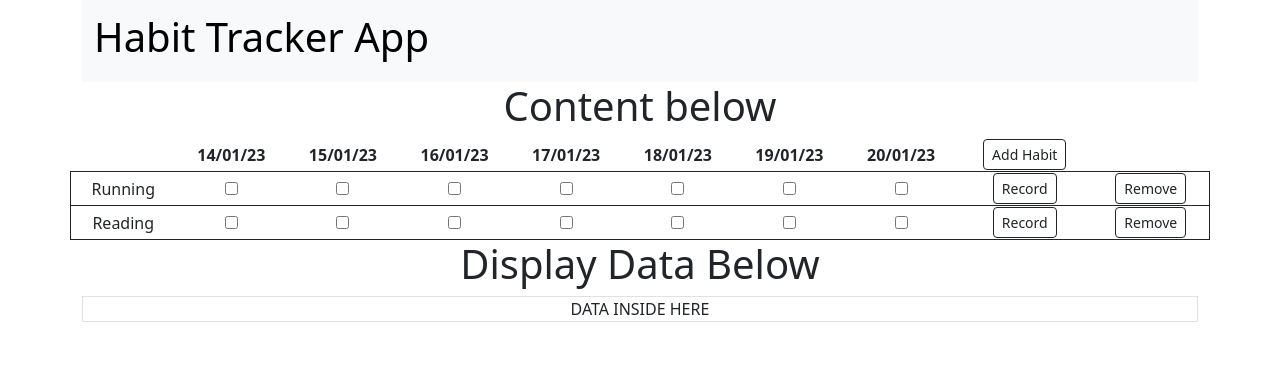
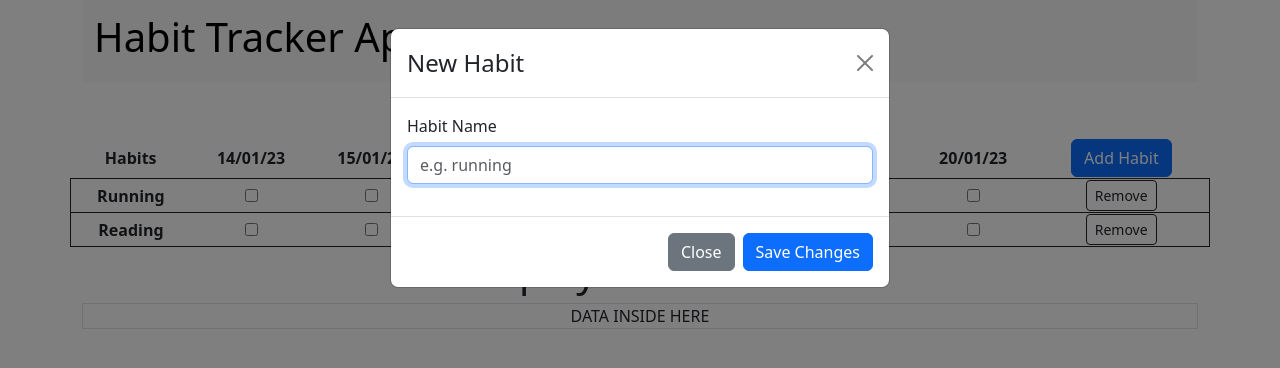
Before and after one commit to dedhack/habit-tracker, a React (Vite) app in the folder habit-tracker-app/: page / in a window 1280 px wide. Both pictures are taken after a click on the button "Add Habit". Shown: the top 368 px of the page. Built offline with nearby package versions, Linux system fonts and the light colour scheme.

Commit message:
added a new habit modal

```diff
--- a/habit-tracker-app/src/components/Checkbox.jsx
+++ b/habit-tracker-app/src/components/Checkbox.jsx
@@ -1,19 +1,24 @@
-import React, { useState } from "react";
+import React, { useEffect, useState } from "react";
 
 const Checkbox = (props) => {
   const [isChecked, setIsChecked] = useState(false);
 
   const handleOnChange = (e) => {
     setIsChecked(!isChecked);
-    console.log(e.target.name);
+    console.log(e.target);
+    console.log("target: " + e.target.checked);
   };
+
+  useEffect(() => {
+    console.log("isChecked: " + isChecked);
+  }, [isChecked]);
 
   return (
     <>
       <input
         type="checkbox"
         name={props.name}
-        id={props.name}
+        id={props.index}
         value="checked"
         onChange={(e) => {
           handleOnChange(e);
--- a/habit-tracker-app/src/components/HabitCard.jsx
+++ b/habit-tracker-app/src/components/HabitCard.jsx
@@ -1,26 +1,21 @@
-import React, { useState } from "react";
+import React, { useState, useContext } from "react";
 import { useEffect } from "react";
 import Button from "./Button";
 import Checkbox from "./Checkbox";
 import { subDays, format, eachDayOfInterval } from "date-fns";
+import { HabitCtx } from "../context/AppCtx";
 
-const HabitCard = ({ name, dates }) => {
+const HabitCard = ({ name, dates, weekDates, key }) => {
+  // dates -> array dates
+  const habitCtx = useContext(HabitCtx);
   const [date, setDate] = useState("");
-
-  // Date
-  const handleDateRecord = () => {
-    // const format = require("date-fns/format");
-    const todayDate = new Date();
-    // const currentDateFormatted = format(new Date(), "dd/MM/yyyy");
-    const lastWeek = subDays(todayDate, 6);
-    const wholeWeek = eachDayOfInterval({
-      start: lastWeek,
-      end: todayDate,
-    });
-    console.log(todayDate);
-    console.log(lastWeek);
-    console.log(wholeWeek);
-  };
+  const checkboxes = habitCtx.customWholeWeek.map((date, index) => {
+    return (
+      <td>
+        <Checkbox index={index} name={`${name}-${date}`} />
+      </td>
+    );
+  });
 
   // useEffect(() => {
   //   console.log(date);
@@ -28,32 +23,8 @@ const HabitCard = ({ name, dates }) => {
 
   return (
     <tr className=" border border-dark rounded my-2">
-      <td>{name}</td>
-      <td>
-        <Checkbox name="Mon" />
-      </td>
-      <td>
-        <Checkbox name="Tue" />
-      </td>
-      <td>
-        <Checkbox name="Wed" />
-      </td>
-      <td>
-        <Checkbox name="Thu" />
-      </td>
-      <td>
-        <Checkbox name="Fri" />
-      </td>
-      <td>
-        <Checkbox name="Sat" />
-      </td>
-      <td>
-        <Checkbox name="Sun" />
-      </td>
-
-      <td>
-        <Button name="Record" onClick={handleDateRecord} />
-      </td>
+      <th>{name}</th>
+      {checkboxes}
       <td>
         <Button name="Remove" />
       </td>
--- /dev/null
+++ b/habit-tracker-app/src/components/HabitModal.jsx
@@ -0,0 +1,51 @@
+import React, { useState } from "react";
+import { Modal, Button, Form } from "react-bootstrap";
+
+const HabitModal = ({ addHabit }) => {
+  const [newHabit, setNewHabit] = useState("");
+
+  const [show, setShow] = useState(false);
+  const handleClose = () => setShow(false);
+  const handleShow = () => setShow(true);
+  const handleSave = () => {
+    setShow(false);
+    addHabit(newHabit);
+  };
+
+  return (
+    <>
+      <Button variant="primary" onClick={handleShow}>
+        Add Habit
+      </Button>
+
+      <Modal show={show} onHide={handleClose}>
+        <Modal.Header closeButton>
+          <Modal.Title>New Habit</Modal.Title>
+        </Modal.Header>
+        <Modal.Body>
+          <Form>
+            <Form.Group className="mb-3" controlId="habitForm.ControlInput1">
+              <Form.Label>Habit Name</Form.Label>
+              <Form.Control
+                placeholder="e.g. running"
+                autoFocus
+                value={newHabit}
+                onChange={(e) => setNewHabit(e.target.value)}
+              />
+            </Form.Group>
+          </Form>
+        </Modal.Body>
+        <Modal.Footer>
+          <Button variant="secondary" onClick={handleClose}>
+            Close
+          </Button>
+          <Button variant="primary" onClick={handleSave}>
+            Save Changes
+          </Button>
+        </Modal.Footer>
+      </Modal>
+    </>
+  );
+};
+
+export default HabitModal;
--- a/habit-tracker-app/src/components/Habits.jsx
+++ b/habit-tracker-app/src/components/Habits.jsx
@@ -1,50 +1,82 @@
-import React from "react";
+import React, { useState } from "react";
 import HabitCard from "./HabitCard";
 // import WeekDisplay from "./WeekDisplay";
 import habitsArray from "../data/habitsArray";
 import { subDays, format, eachDayOfInterval } from "date-fns";
-import Button from "./Button";
+// import Button from "./Button";
+import { HabitCtx } from "../context/AppCtx";
+// import { Modal, Button } from "react-bootstrap";
+import HabitModal from "./HabitModal";
 
 const Habits = () => {
+  const [habitsState, setHabitsState] = useState(habitsArray);
+
+  // const [show, setShow] = useState(false);
+
   ////////////////////////////////
   // Creating the dates for the week
   const todayDate = new Date();
-  // const currentDateFormatted = format(new Date(), "dd/MM/yyyy");
   const lastWeek = subDays(todayDate, 6);
   const wholeWeek = eachDayOfInterval({
     start: lastWeek,
     end: todayDate,
   });
-  console.log(wholeWeek);
-  const weekMapped = wholeWeek.map((date, i) => {
-    let formattedDate = format(date, "dd/MM/yy");
-    return <th key={i}>{formattedDate}</th>;
+  // Convert javascript date to custom format
+  const customWholeWeek = [];
+  const convertToCustomFormat = () => {
+    wholeWeek.map((date) => {
+      customWholeWeek.push(format(date, "dd/MM/yy"));
+    });
+  };
+  convertToCustomFormat();
+
+  const weekMapped = customWholeWeek.map((date, i) => {
+    let formattedDate = date;
+    return (
+      <th scope="col" key={i}>
+        {formattedDate}
+      </th>
+    );
   });
 
   ////////////////////////////////
   // Map out habits
-  const habitsMapped = habitsArray.map((habit, i) => {
-    return <HabitCard key={i} name={habit.name} dates={habit.dates} />;
+  const habitsMapped = habitsState.map((habit, i) => {
+    return (
+      <HabitCard
+        key={i}
+        name={habit.name}
+        dates={habit.dates} // date array for each habit
+        weekDates={customWholeWeek}
+      />
+    );
   });
 
   ////////////////////////////////
-  const onAdd = () => {};
+  const addHabit = (newHabit) => {
+    // console.log(newHabit);
+    // add in newHabit into our habits state
+
+  };
 
   return (
+    <HabitCtx.Provider value={{ customWholeWeek, habitsState, setHabitsState }}>
       <div className="row">
         <table className="">
           <thead>
             <tr>
-            <th></th>
+              <th scope="col">Habits</th>
               {weekMapped}
               <th>
-              <Button name="Add Habit" onClick={onAdd} />
+                {/* <Button name="Add Habit" onClick={onAdd} /> */}
+                <HabitModal addHabit={addHabit} />
               </th>
             </tr>
           </thead>
-        {habitsMapped}
+          <tbody>{habitsMapped}</tbody>
         </table>
       </div>
+    </HabitCtx.Provider>
   );
 };
 
--- /dev/null
+++ b/habit-tracker-app/src/context/AppCtx.jsx
@@ -0,0 +1,3 @@
+import React from "react";
+
+export const HabitCtx = React.createContext();
--- a/habit-tracker-app/src/data/habitsArray.js
+++ b/habit-tracker-app/src/data/habitsArray.js
@@ -1,27 +1,29 @@
 const habitsArray = [
   {
     name: "Running",
-    dates: {
-      Mon: "unchecked",
-      Tue: "unchecked",
-      Wed: "unchecked",
-      Thu: "unchecked",
-      Fri: "unchecked",
-      Sat: "unchecked",
-      Sun: "unchecked",
-    },
+    dates: [
+      { "15/01/23": "unchecked" },
+      { "16/01/23": "unchecked" },
+      { "17/01/23": "unchecked" },
+      { "18/01/23": "unchecked" },
+      { "19/01/23": "unchecked" },
+      { "20/01/23": "checked" },
+      { "21/01/23": "unchecked" },
+      { "22/01/23": "checked" },
+    ],
   },
   {
     name: "Reading",
-    dates: {
-      Mon: "unchecked",
-      Tue: "unchecked",
-      Wed: "unchecked",
-      Thu: "unchecked",
-      Fri: "unchecked",
-      Sat: "unchecked",
-      Sun: "unchecked",
-    },
+    dates: [
+      { "15/01/23": "unchecked" },
+      { "16/01/23": "unchecked" },
+      { "17/01/23": "unchecked" },
+      { "18/01/23": "unchecked" },
+      { "19/01/23": "unchecked" },
+      { "20/01/23": "unchecked" },
+      { "21/01/23": "unchecked" },
+      { "22/01/23": "checked" },
+    ],
   },
 ];
 
```
Lines whose indentation alone changed are shown as unchanged.
